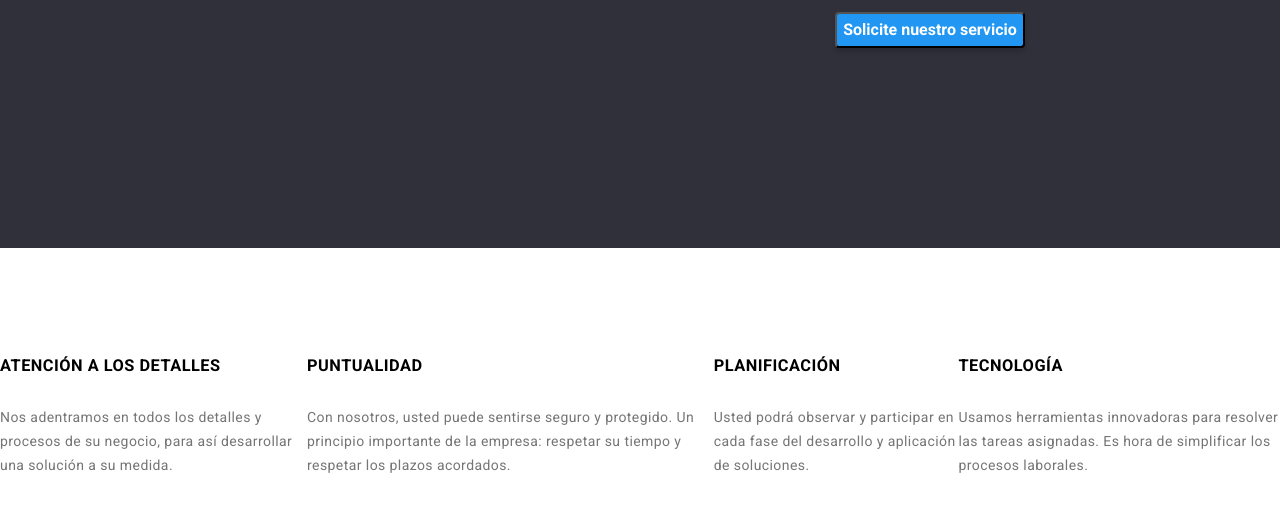
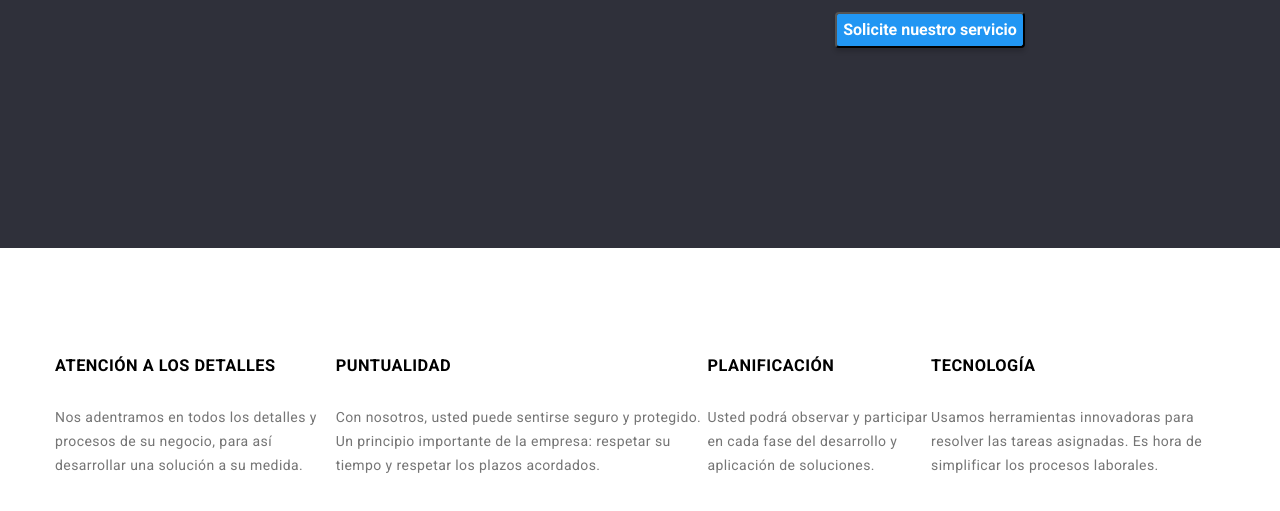
Before and after one commit to Jorgemomo/goit-markup-hw-03, a plain HTML site: page index.html in a window 1280 px wide. Shown: the part 441-952 px from the top of the page. Drawn offline with nearby package versions, Linux system fonts and the light colour scheme.

Commit message:
Ajustando clases

```diff
--- a/css/styles.css
+++ b/css/styles.css
@@ -287,6 +287,13 @@ article {
   flex-direction: column;
 }
 
+.article {
+  width: 1170px;
+  display: flex;
+  justify-content: center;
+  align-items: center;
+}
+
 .details {
   display: flex;
   justify-content: center;
--- a/index.html
+++ b/index.html
@@ -61,19 +61,20 @@
       </section>
 
       <section class="section details">
+        <div class="article">
           <article>
             <h3 class="focusing">ATENCIÓN A LOS DETALLES</h3>
             <p class="description">
-            Nos adentramos en todos los detalles y procesos de su negocio, para
-            así desarrollar una solución a su medida.
+              Nos adentramos en todos los detalles y procesos de su negocio,
+              para así desarrollar una solución a su medida.
             </p>
           </article>
           <article>
             <h3 class="focusing">PUNTUALIDAD</h3>
             <p class="description">
-            Con nosotros, usted puede sentirse seguro y protegido. Un principio
-            importante de la empresa: respetar su tiempo y respetar los plazos
-            acordados.
+              Con nosotros, usted puede sentirse seguro y protegido. Un
+              principio importante de la empresa: respetar su tiempo y respetar
+              los plazos acordados.
             </p>
           </article>
           <article>
@@ -86,10 +87,11 @@
           <article>
             <h3 class="focusing">TECNOLOGÍA</h3>
             <p class="description">
-            Usamos herramientas innovadoras para resolver las tareas asignadas.
-            Es hora de simplificar los procesos laborales.
+              Usamos herramientas innovadoras para resolver las tareas
+              asignadas. Es hora de simplificar los procesos laborales.
             </p>
           </article>
+        </div>
       </section>
 
       <section class="section">
@@ -107,7 +109,7 @@
         </ul>
       </section>
 
-      <section class="section">
+      <section>
         <div id="team">
           <h2>Nuestro Equipo</h2>
           <ul>
```
Lines whose indentation alone changed are shown as unchanged.
